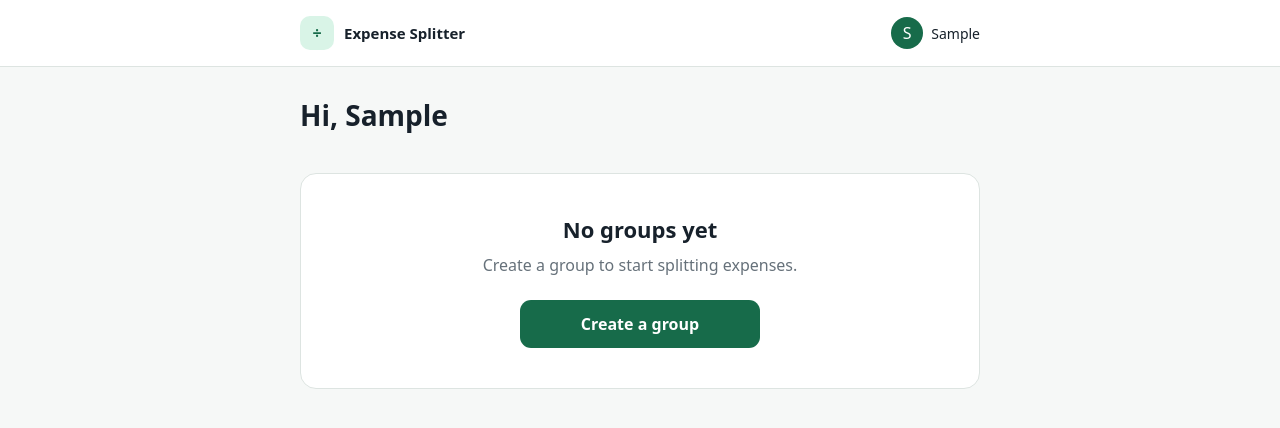
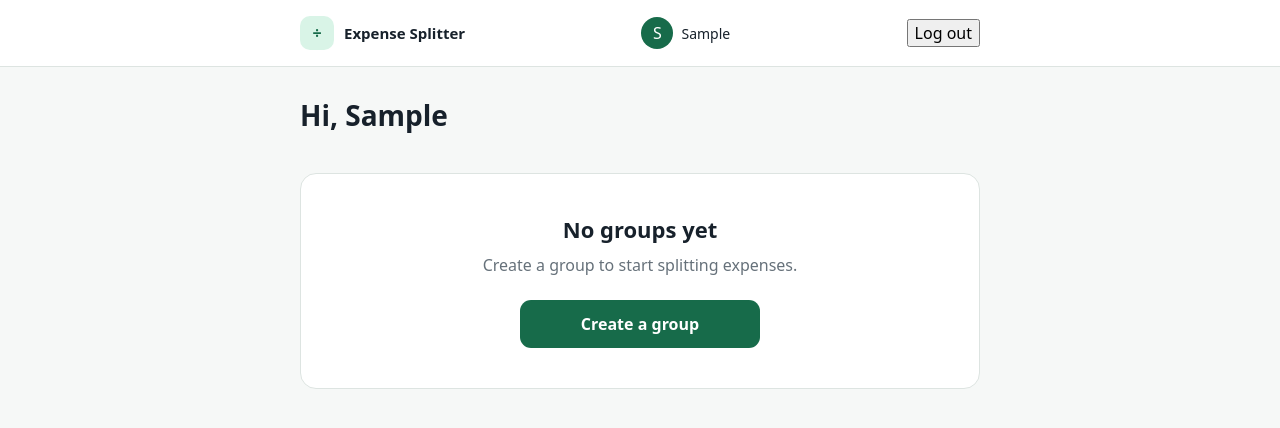
Before and after one commit to OlgaMinaievaWebDev/expense-splitter, a React (Vite) app: page / in a window 1280 px wide. Both pictures are taken after typing "Sample" into the empty fields and a click on the button "Continue". Shown: the top 428 px of the page. Built offline with nearby package versions, Linux system fonts and the light colour scheme.

Commit message:
feat: add logout

```diff
--- a/src/App.tsx
+++ b/src/App.tsx
@@ -43,6 +43,11 @@ function App() {
     });
   };
 
+  const handleLogout = () => {
+    localStorage.removeItem(CURRENT_USER_STORAGE_KEY);
+    setCurrentUser(null);
+  };
+
   return (
     <main>
       <Routes>
@@ -50,7 +55,11 @@ function App() {
           path="/"
           element={
             currentUser ? (
-              <DashboardPage userName={currentUser} groups={groups} />
+              <DashboardPage
+                userName={currentUser}
+                groups={groups}
+                onLogout={handleLogout}
+              />
             ) : (
               <WelcomePage onContinue={handleContinue} />
             )
--- a/src/pages/DashboardPage.tsx
+++ b/src/pages/DashboardPage.tsx
@@ -5,9 +5,10 @@ import styles from './DashboardPage.module.css';
 type DashboardPageProps = {
   userName: string;
   groups: Group[];
+  onLogout: () => void;
 };
 
-function DashboardPage({ userName, groups }: DashboardPageProps) {
+function DashboardPage({ userName, groups, onLogout }: DashboardPageProps) {
   const sortedGroups = [...groups].sort((firstGroup, secondGroup) => {
     const firstDate = new Date(firstGroup.createdAt).getTime();
     const secondDate = new Date(secondGroup.createdAt).getTime();
@@ -33,6 +34,9 @@ function DashboardPage({ userName, groups }: DashboardPageProps) {
             </span>
             <span className={styles.userName}>{userName}</span>
           </div>
+          <button type="button" onClick={onLogout}>
+            Log out
+          </button>
         </div>
       </header>
 
```
